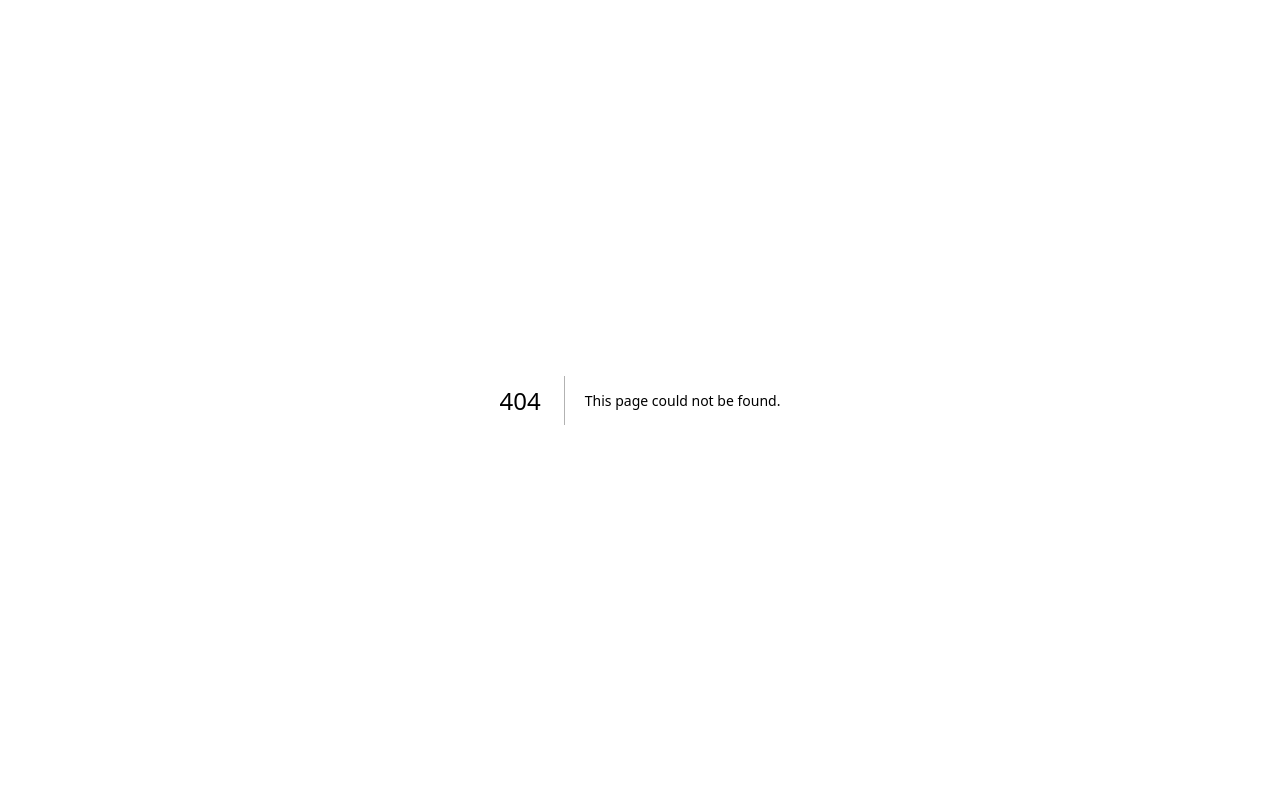
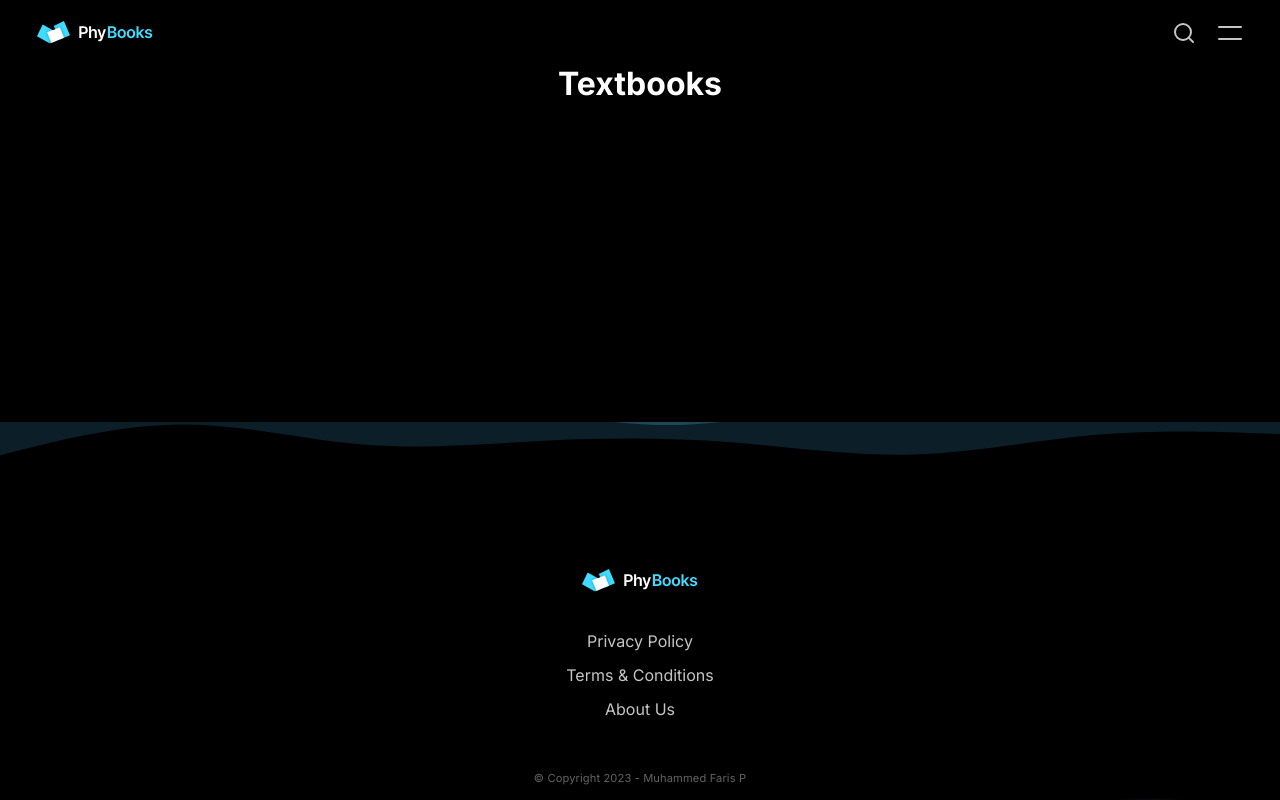
Before and after one commit to FarisPalayi/phybooks, a Next.js app: page /books in a window 1280 px wide. Before the commit this address had no page. Built offline with nearby package versions, Linux system fonts and the light colour scheme.

Commit message:
add new books route

```diff
--- /dev/null
+++ b/src/app/books/page.js
@@ -0,0 +1,7 @@
+export default function Page() {
+  return (
+    <main>
+      <h1>Textbooks</h1>
+    </main>
+  );
+}
--- a/src/app/components/Footer.js
+++ b/src/app/components/Footer.js
@@ -1,14 +1,27 @@
 import styles from "../styles/components/Footer.module.scss";
 import Link from "next/link";
 import Image from "next/image";
+import waves from "../../../public/images/footer-waves.png";
 
 export default function Footer() {
   const navItems = ["Privacy Policy", "Terms & Conditions", "About Us"];
-
+  //! deal with the background image
   return (
     <footer className={styles.footer}>
+      <Image
+        alt=""
+        src={waves}
+        placeholder="blur"
+        quality={100}
+        fill
+        sizes="100vw"
+        style={{
+          objectFit: "cover",
+          zIndex: -1,
+        }}
+      />
       <div className={styles.footer__content}>
-        <Link href="#" className={styles.footer__logo}>
+        <Link href="/" className={styles.footer__logo}>
           <Image
             src="/images/logo.svg"
             alt="PhyBooks"
--- a/src/app/components/Header.js
+++ b/src/app/components/Header.js
@@ -13,7 +13,7 @@ export default function Header() {
 
   return (
     <header className={header.header}>
-      <Link href="#" className={header.logo}>
+      <Link href="/" className={header.logo}>
         <Image
           src="/images/logo.svg"
           alt="PhyBooks"
--- a/src/app/components/SemesterGrid.js
+++ b/src/app/components/SemesterGrid.js
@@ -10,7 +10,7 @@ export default function SemesterGrid() {
       </h2>
       <div className={styles.semester__grid}>
         {semesterInRoman.map((semNum, i) => (
-          <a href="#" className={styles.gridItem} key={i}>
+          <a href="/books" className={styles.gridItem} key={i}>
             Semester {semNum}
           </a>
         ))}
--- a/src/app/components/Subject.js
+++ b/src/app/components/Subject.js
@@ -16,7 +16,7 @@ export default function Subject() {
       </h2>
       <div className={styles.subject__grid}>
         {subjects.map((sub, i) => (
-          <a href="#" className={styles.gridItem} key={i}>
+          <a href="/books" className={styles.gridItem} key={i}>
             {sub}
           </a>
         ))}
--- a/src/app/layout.js
+++ b/src/app/layout.js
@@ -1,6 +1,8 @@
 import { Inter } from "next/font/google";
 import "./styles/reset.scss";
 import "./styles/global.scss";
+import Header from "./components/Header";
+import Footer from "./components/Footer";
 
 const inter = Inter({ subsets: ["latin"] });
 
@@ -17,7 +19,11 @@ export const viewport = {
 export default function RootLayout({ children }) {
   return (
     <html lang="en">
-      <body className={inter.className}>{children}</body>
+      <body className={inter.className}>
+        <Header />
+        {children}
+        <Footer />
+      </body>
     </html>
   );
 }
--- a/src/app/page.js
+++ b/src/app/page.js
@@ -5,9 +5,7 @@ import Footer from "./components/Footer";
 export default function Home() {
   return (
     <>
-      <Header />
       <Main />
-      <Footer />
     </>
   );
 }
--- a/src/app/styles/components/Footer.module.scss
+++ b/src/app/styles/components/Footer.module.scss
@@ -6,7 +6,6 @@
   color: #c5c5c5;
   padding: 0 rem(20);
   text-align: center;
-  height: 100px;
   margin-top: var(--waves-height);
 
   &::before {
--- a/src/app/styles/components/Main.module.scss
+++ b/src/app/styles/components/Main.module.scss
@@ -1,7 +1 @@
 @use "../abstracts/" as *;
-
-.main {
-  @include flex-column;
-  gap: rem(136);
-  margin: 0 rem(27);
-}
--- a/src/app/styles/global.scss
+++ b/src/app/styles/global.scss
@@ -16,6 +16,7 @@ body {
   background-color: $bg-color;
   color: $text-color;
   font-size: 100%;
+  @include flex-column;
 }
 
 a {
@@ -55,3 +56,10 @@ h2 {
     font-weight: 600;
   }
 }
+
+main {
+  @include flex-column;
+  gap: rem(136);
+  margin: 0 rem(27);
+  flex: 1;
+}
```
Also changed, not shown: public/images/footer-waves.png (added).
